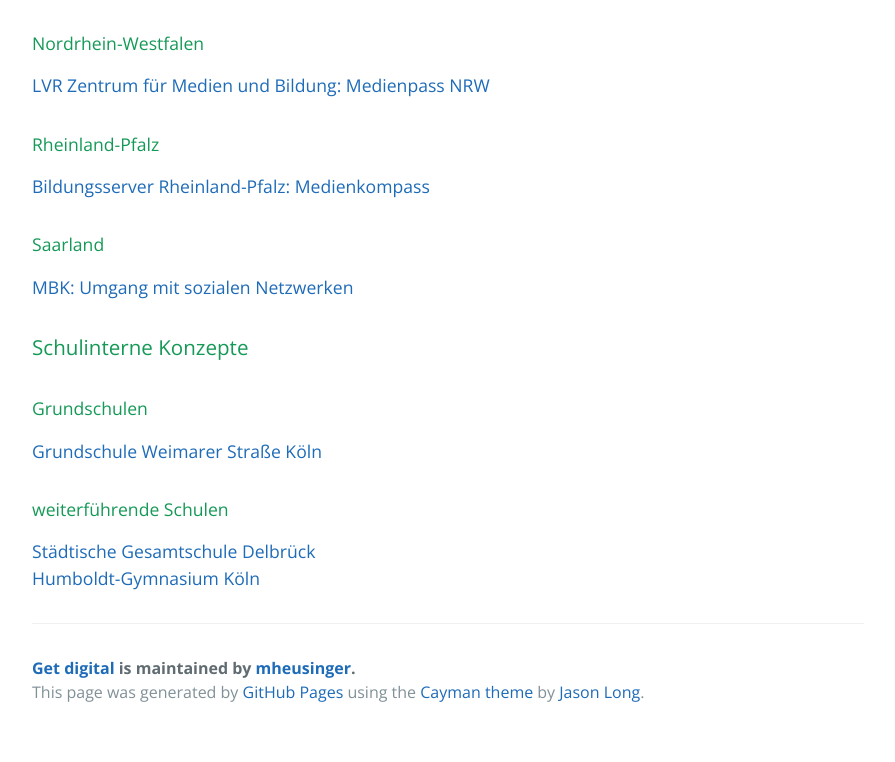
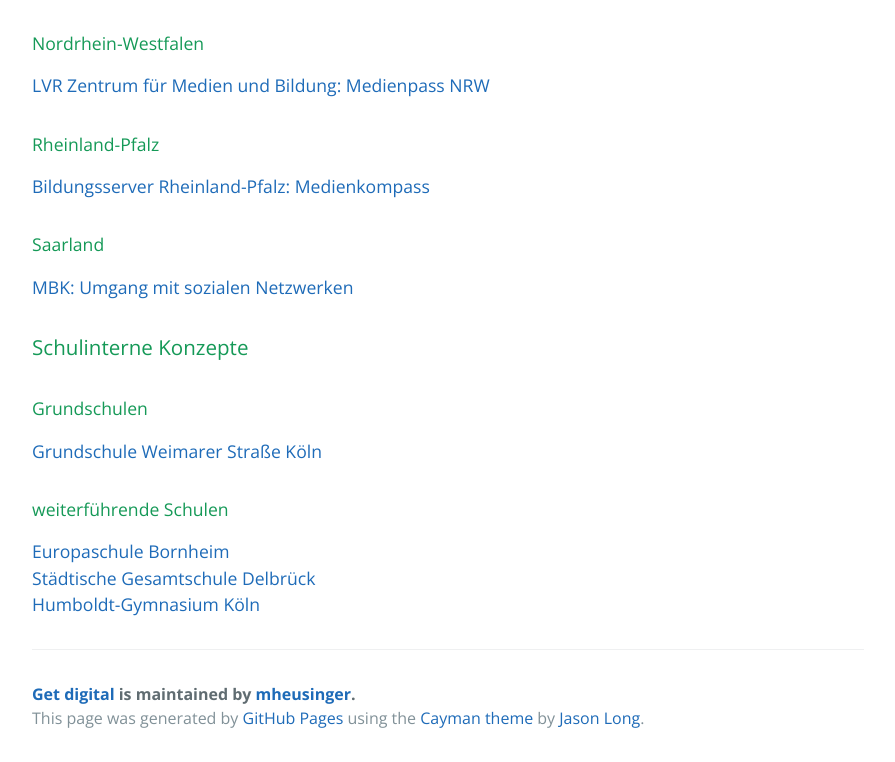
Before and after one commit to mheusinger/getdigital, a plain HTML site: page index.html in a window 1280 px wide. Shown: the part 1231-1993 px from the top of the page, without its empty margins (192-1087 px from the left). Before the commit the page ends 1967 px from the top, so only its background shows below. Drawn offline with nearby package versions, Linux system fonts and the light colour scheme.

Commit message:
Update index.html

```diff
--- a/index.html
+++ b/index.html
@@ -78,6 +78,7 @@ Mit Github kannst du unterstützen  </p>
 
        <h4>
        <a id= "weiterführende-schulen" class="anchor" href="#weiterführende-schulen" aria-hidden="true"><span aria-hidden="true" class="octicon octicon-link"></span></a>weiterführende Schulen</h4>
+       <a href="http://www.europaschule-bornheim.eu/medienkonzept.html">Europaschule Bornheim</a><br />
        <a href="http://www.ge-delbrueck.de/images/Medienkonzept/MedienkonzeptGesamtschuleDelbrck.pdf">Städtische Gesamtschule Delbrück</a><br />
        <a href="http://humboldt-koeln.de/fileadmin/OrdnerFuerZugangsbereiche/Medien/Medienkonzept_Humboldt.pdf">Humboldt-Gymnasium Köln</a><br />
 
```
